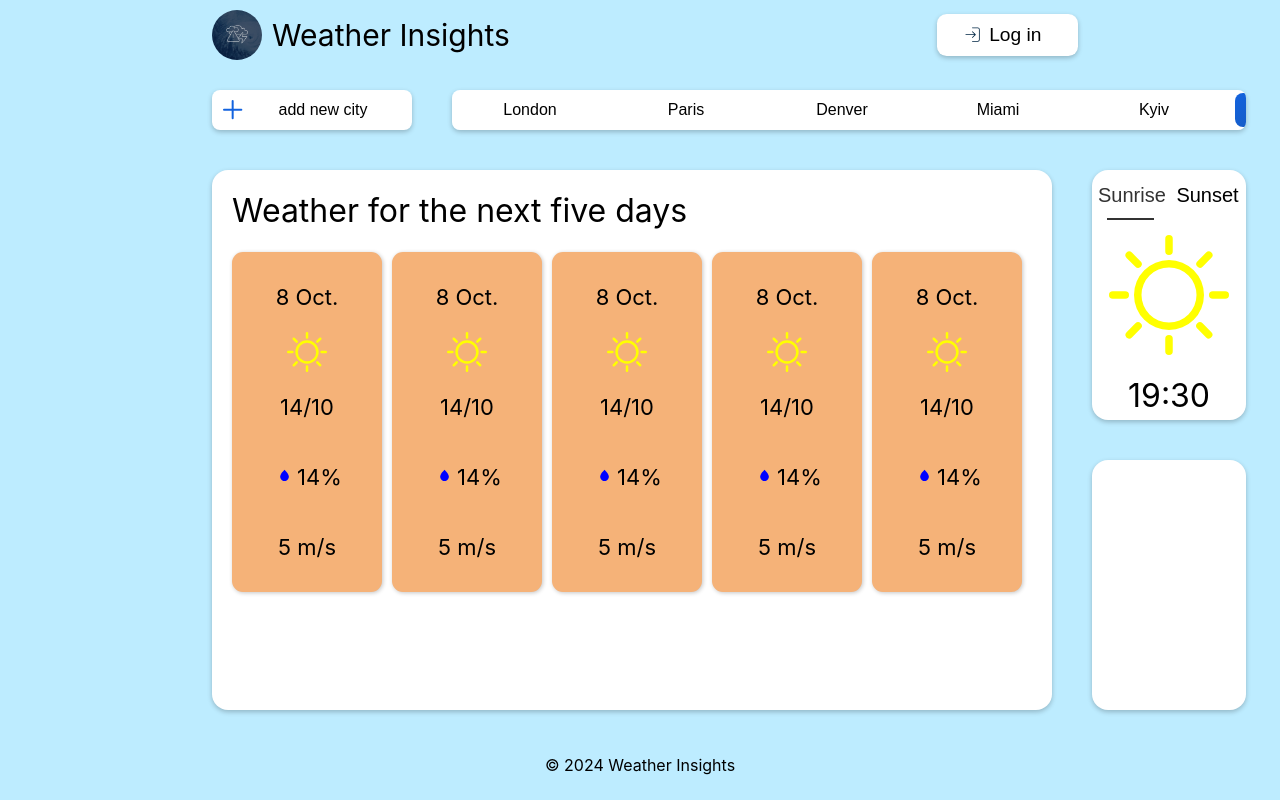
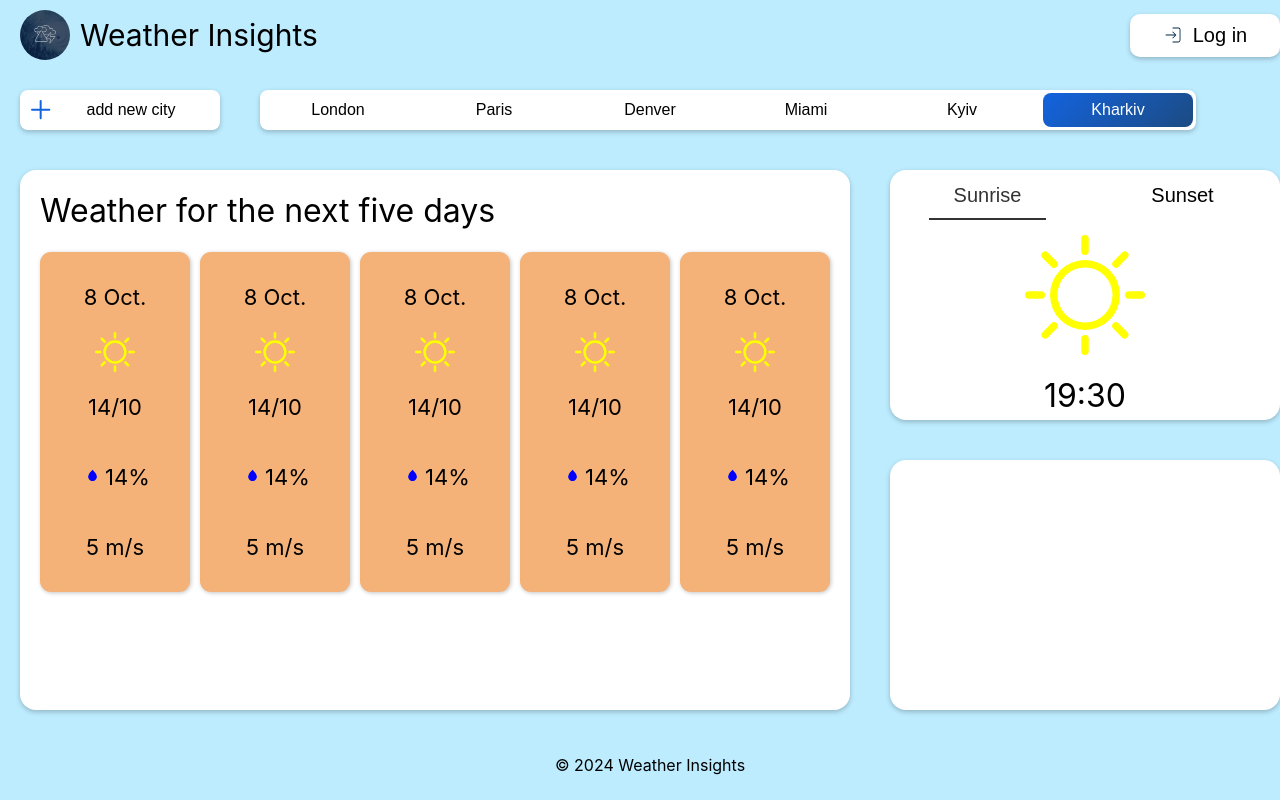
Before and after one commit to data-opser/weather-insights, a React (Create React App) app in the folder frontend/: page / in a window 1280 px wide. Built offline with nearby package versions, Linux system fonts and the light colour scheme.

Commit message:
header and main page margins eqauled

```diff
--- a/frontend/src/styles/Header.css
+++ b/frontend/src/styles/Header.css
@@ -1,19 +1,23 @@
 .header {
   display: flex;
   align-items: center;
-  justify-content: space-between;
-  width: 70%;
+  min-width: 1300px;
   justify-self: center;
+  position: relative;
 }
 
 .header p {
   font-size: 30px;
 }
 
+.login-button {
+  margin: 20px;
+}
+
 .block-with-logo {
   display: flex;
   align-items: center;
-  margin: 10px;
+  margin-left: 10px;
 }
 
 .logo {
@@ -22,21 +26,26 @@
   padding: 10px;
 }
 
+.block-with-logo p {
+  margin: 0;
+}
+
 .login-button {
   background-color: white;
   color: black;
   border: none;
   border-radius: 0.5em;
-  font-size: 1.5vw;
-  width: 11vw;
-  padding: 10px 2vw;
+  font-size: 20px;
+  width: 150px;
+  padding: 10px;
   cursor: pointer;
   display: flex;
   align-items: center;
-  justify-content: left;
+  justify-content: center;
   transition: background-color 0.3s, color 0.3s;
   box-shadow: 0 2px 5px rgba(0, 0, 0, 0.231);
-  margin: 10px;
+  position: absolute;
+  right: 0;
 }
 
 .login-button:hover {
@@ -51,8 +60,8 @@
 .icon-button-login {
   width: auto;
   height: 1em;
-  padding-right: 8%;
   color: #002644;
+  padding-right: 10px;
 }
 
 .icon-button-login.white {
@@ -87,10 +96,4 @@
   .logo {
     height: 30px;
   }
-
-  .login-button {
-    font-size: 3.5vw;
-    width: 30vw;
-    padding: 8px 5vw;
-  }
 }
--- a/frontend/src/styles/Mainpage.css
+++ b/frontend/src/styles/Mainpage.css
@@ -2,7 +2,7 @@
     display: grid;
     grid-template-rows: 80px 1fr 1fr;
     grid-template-columns: 2fr 1fr;
-    width: 70%;
+    min-width: 1300px;
     justify-self: center;
 }
 
@@ -15,6 +15,10 @@
 .day-table {
     display: flex;
     margin: 20px;
+}
+
+.day-table .day:last-child {
+    margin-right: 0;
 }
 
 .days, .map, .sun-time {
@@ -43,6 +47,7 @@
     display: grid;
     grid-template-rows: 20% 1fr 20%;
     grid-template-columns: 50% 50%;
+    min-width: 260px;
 }
 
 .sun-button {
```
